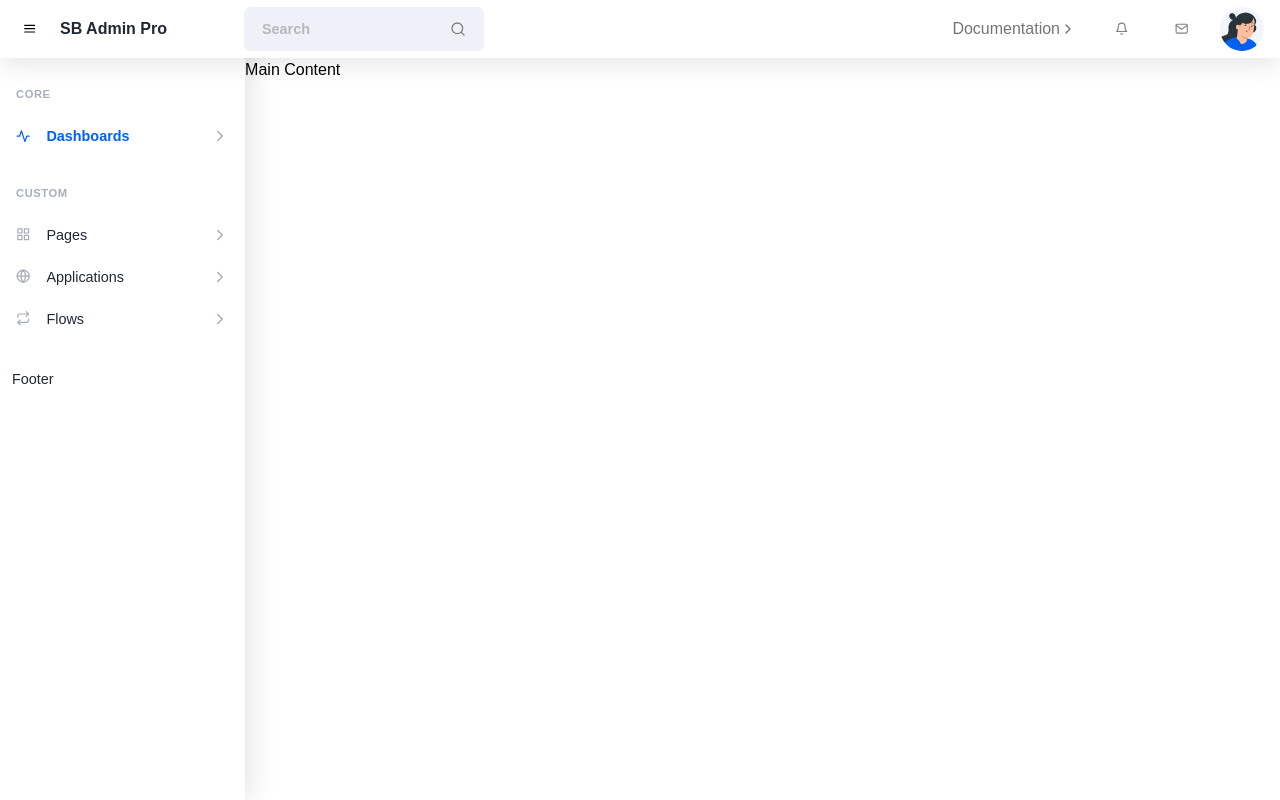
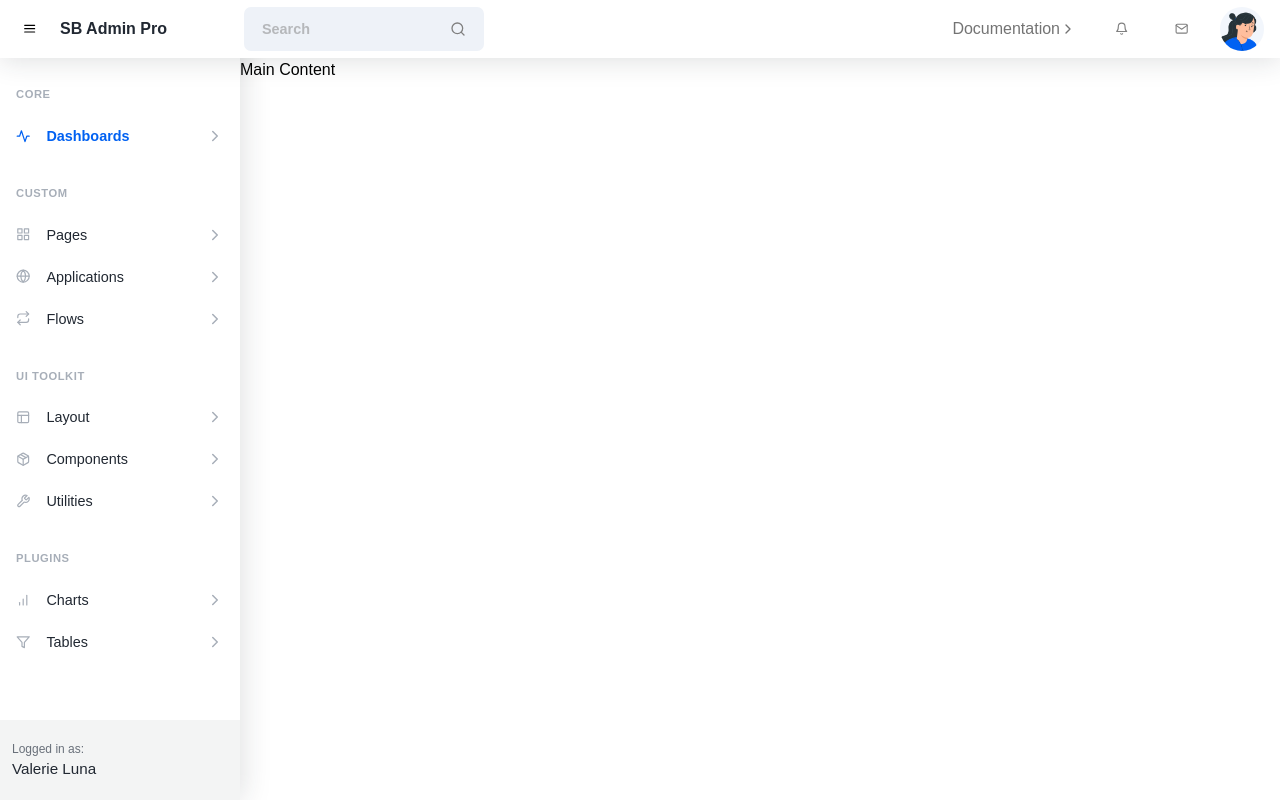
Before and after one commit to Hutee-Le/Management_Website, a React (Create React App) app: page / in a window 1280 px wide. Built offline with nearby package versions, Linux system fonts and the light colour scheme; the HTML template or start-up script is replaced by a standard one.

Commit message:
update sidebar component 1th

```diff
--- a/src/components/sidebar/Sidebar.jsx
+++ b/src/components/sidebar/Sidebar.jsx
@@ -1,6 +1,6 @@
 import { useEffect, useState } from 'react';
 import './sidebar.scss'
-import { FiActivity, FiChevronRight, FiGlobe, FiGrid, FiRepeat } from 'react-icons/fi'
+import { FiActivity, FiBarChart, FiChevronRight, FiFilter, FiGlobe, FiGrid, FiLayout, FiPackage, FiRepeat, FiTool } from 'react-icons/fi'
 import { openMenuSignal } from '../header/Header';
 
 const Sidebar = () => {
@@ -35,8 +35,40 @@ const Sidebar = () => {
                         Flows
                         <div className='Sidebar_Container_Menu_Link_Arrow'><FiChevronRight size={18} color='#a7aeb8'/></div>
                     </a>
+                    <div className='Sidebar_Container_Menu_Heading'>UI Toolkit</div>
+                    <a href="/#" className='Sidebar_Container_Menu_Link'>
+                        <div className='Sidebar_Container_Menu_Link_Icon'><FiLayout /></div>
+                        Layout
+                        <div className='Sidebar_Container_Menu_Link_Arrow'><FiChevronRight size={18} color='#a7aeb8'/></div>
+                    </a>
+                    <a href="/#" className='Sidebar_Container_Menu_Link'>
+                        <div className='Sidebar_Container_Menu_Link_Icon'><FiPackage /></div>
+                        Components
+                        <div className='Sidebar_Container_Menu_Link_Arrow'><FiChevronRight size={18} color='#a7aeb8'/></div>
+                    </a>
+                    <a href="/#" className='Sidebar_Container_Menu_Link'>
+                        <div className='Sidebar_Container_Menu_Link_Icon'><FiTool /></div>
+                        Utilities
+                        <div className='Sidebar_Container_Menu_Link_Arrow'><FiChevronRight size={18} color='#a7aeb8'/></div>
+                    </a>
+                    <div className='Sidebar_Container_Menu_Heading'>Plugins</div>
+                    <a href="/#" className='Sidebar_Container_Menu_Link'>
+                        <div className='Sidebar_Container_Menu_Link_Icon'><FiBarChart /></div>
+                        Charts
+                        <div className='Sidebar_Container_Menu_Link_Arrow'><FiChevronRight size={18} color='#a7aeb8'/></div>
+                    </a>
+                    <a href="/#" className='Sidebar_Container_Menu_Link'>
+                        <div className='Sidebar_Container_Menu_Link_Icon'><FiFilter /></div>
+                        Tables
+                        <div className='Sidebar_Container_Menu_Link_Arrow'><FiChevronRight size={18} color='#a7aeb8'/></div>
+                    </a>
                 </div>
-                <div className='Sidebar_Container_Footer'>Footer</div>
+                <div className='Sidebar_Container_Footer'>
+                    <div className='Sidebar_Container_Footer_Content'>
+                        <div className='Sidebar_Container_Footer_Content_Subtitle'>Logged in as:</div>
+                        <div className='Sidebar_Container_Footer_Content_Title'>Valerie Luna</div>
+                    </div>
+                </div>
             </div>
         </div>
     )
--- a/src/components/sidebar/sidebar.scss
+++ b/src/components/sidebar/sidebar.scss
@@ -1,5 +1,5 @@
 .Sidebar {
-    width: 15.32rem;
+    width: 15rem;
     height: 100vh;
     padding-top: 3.625rem;
     background-color: #fff;
@@ -9,6 +9,7 @@
     box-shadow: 0.15rem 0 1.75rem 0 rgba(33, 40, 50, 0.15);
 
     &_Hidden {
+        transform: translateX(-15rem);
         padding-top: 3.625rem;
         width: 0;
         overflow: hidden;
@@ -23,6 +24,13 @@
         font-size: 0.9rem;
 
         &_Menu {
+            flex-grow: 1;
+            overflow: hidden;
+
+            &:hover{
+                overflow-y: scroll;
+            }
+
             &_Heading {
                 padding: 1.75rem 1rem 0.75rem;
                 font-size: 0.7rem;
@@ -70,6 +78,21 @@
             padding-left: 0.75rem;
             padding-right: 0.75rem;
             height: 5rem;
+            color: #212832;
+            background-color: rgba(33, 40, 50, 0.05);
+
+            &_Content{
+                font-size: 0.95rem;
+
+                &_Subtitle{
+                    font-size: 0.75rem;
+                    color: #69707a;
+                }
+
+                &_Title{
+                    font-weight: 500;
+                }
+            }
         }
     }
 }
```
